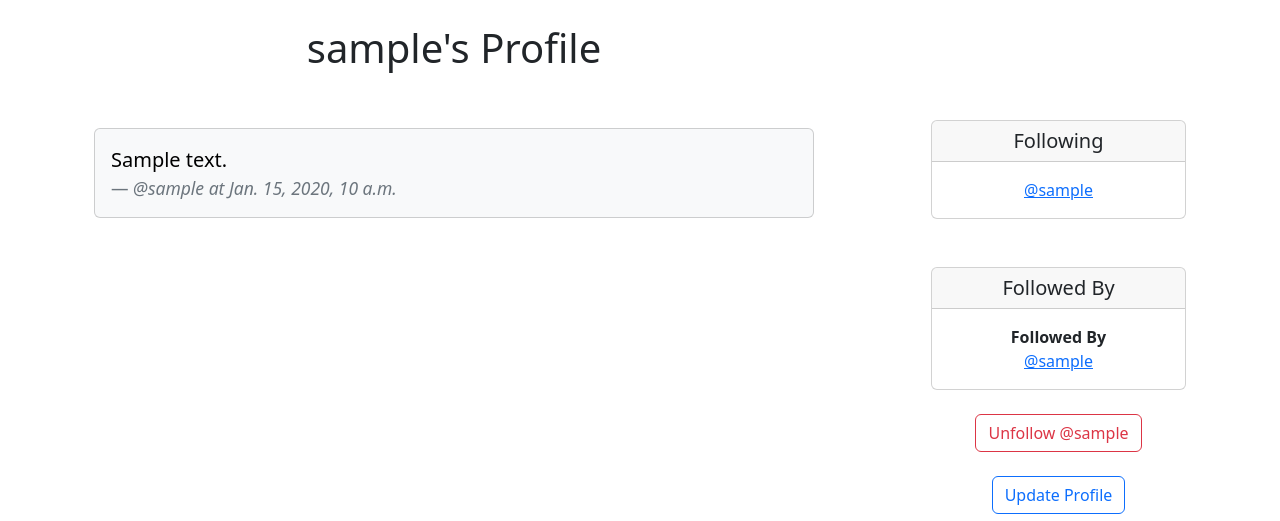
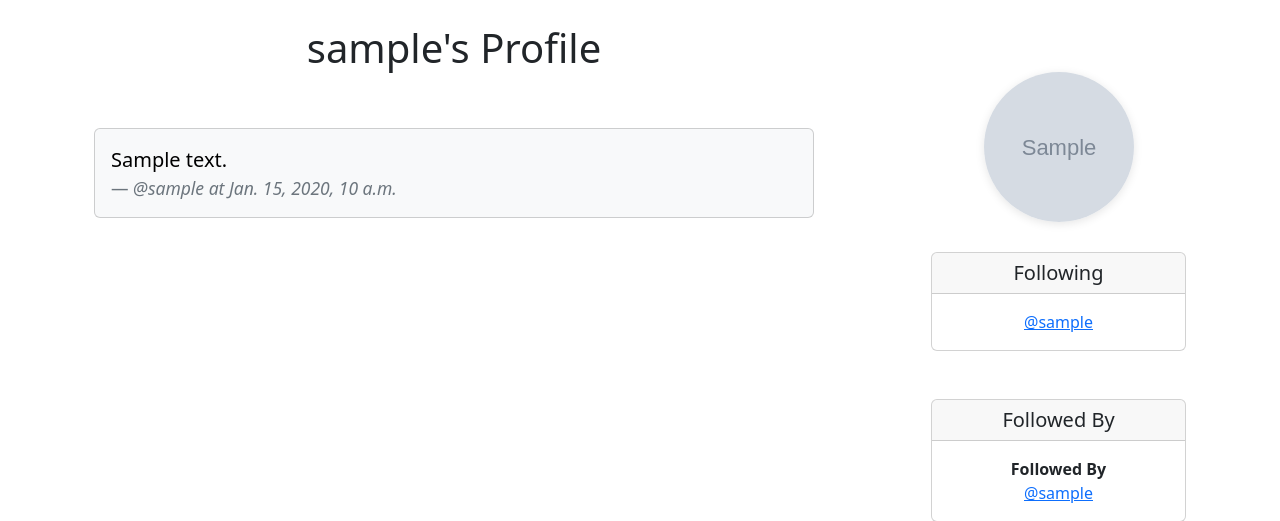
Before and after one commit to JayGaba/social-media-django, a Django app: page /profile/1 in a window 1280 px wide. Shown: the part 56-577 px from the top of the page. Run offline with Django 5.2, Linux system fonts and the light colour scheme; a user stored in the database is signed in; tables that the repository leaves empty hold one stand-in row (values such as "Sample post"); grey boxes marked "Sample" are stand-in pictures.

Commit message:
basic implementation for profile image

```diff
--- a/social/settings.py
+++ b/social/settings.py
@@ -11,6 +11,7 @@ https://docs.djangoproject.com/en/5.0/ref/settings/
 """
 
 from pathlib import Path
+import os
 
 # Build paths inside the project like this: BASE_DIR / 'subdir'.
 BASE_DIR = Path(__file__).resolve().parent.parent
@@ -117,6 +118,8 @@ USE_TZ = True
 # https://docs.djangoproject.com/en/5.0/howto/static-files/
 
 STATIC_URL = 'static/'
+MEDIA_URL = 'media/'
+MEDIA_ROOT = os.path.join(BASE_DIR, 'media')
 
 # Default primary key field type
 # https://docs.djangoproject.com/en/5.0/ref/settings/#default-auto-field
--- a/social/urls.py
+++ b/social/urls.py
@@ -1,10 +1,10 @@
 
 from django.contrib import admin
 from django.urls import path, include
-from twitter import urls
-
+from django.conf import settings
+from django.conf.urls.static import static
 
 urlpatterns = [
     path('admin/', admin.site.urls),
     path('', include('twitter.urls'))
-]
+] + static(settings.MEDIA_URL, document_root=settings.MEDIA_ROOT)
--- a/twitter/models.py
+++ b/twitter/models.py
@@ -20,6 +20,8 @@ class Profile(models.Model):
     follows = models.ManyToManyField("self", related_name="followed_by", symmetrical=False, blank=True)
 
     date_modified = models.DateTimeField(User, auto_now=True)
+    profile_image = models.ImageField(null=True, blank=True, upload_to="images/")
+
     def __str__(self):
        return self.user.username
     def can_follow(self, profile_to_follow):
--- a/twitter/templates/profile.html
+++ b/twitter/templates/profile.html
@@ -1,4 +1,7 @@
-{% extends 'base.html' %} {% block content %} {% if profile %}
+{% extends 'base.html' %}
+{% load static %}
+{% block content %}
+{% if profile %}
   <div class="container text-center">
     <div class="row">
       <div class="col-8">
@@ -24,7 +27,21 @@
   </div>
 
   <div class="col-3 ms-auto">
-      <br><br><br><br>
+    <br><br>
+
+    {% if profile.profile_image %}
+  <div style="width: 150px; height: 150px; overflow: hidden; border-radius: 50%; display: inline-block; box-shadow: 0 2px 10px rgba(0, 0, 0, 0.1);">
+    <img src="{{ profile.profile_image.url }}" alt="Profile photo" style="width: 100%; height: 100%; object-fit: cover; object-position: center; transition: transform 0.3s ease;" onmouseover="this.style.transform='scale(1.1)';" onmouseout="this.style.transform='scale(1)';">
+  </div>
+{% else %}
+  <div style="width: 150px; height: 150px; overflow: hidden; border-radius: 50%; display: inline-block; box-shadow: 0 2px 10px rgba(0, 0, 0, 0.1);">
+    <img src="{% static 'images/pic.png' %}" alt="Default profile photo" style="width: 100%; height: 100%; object-fit: cover; object-position: center; transition: transform 0.3s ease;" onmouseover="this.style.transform='scale(1.1)';" onmouseout="this.style.transform='scale(1)';">
+  </div>
+{% endif %}
+
+
+
+    <br><br>
     <div class="card">
       <h5 class="card-header">Following</h5>
       <div class="card-body">
```
Also changed, not shown: twitter/migrations/0004_profile_profile_image.py (added), 1 other file. Lines whose indentation alone changed are shown as unchanged.
